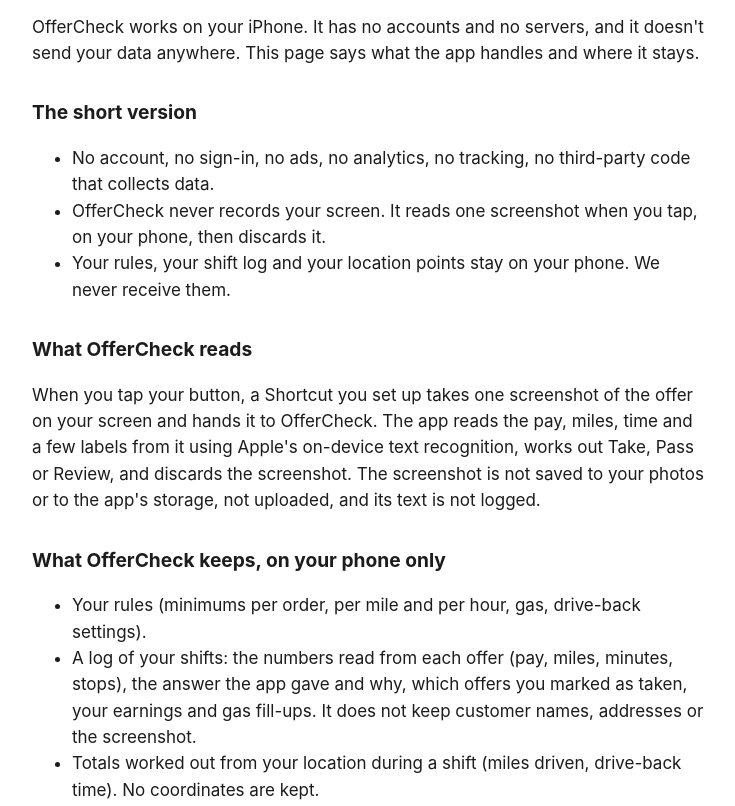
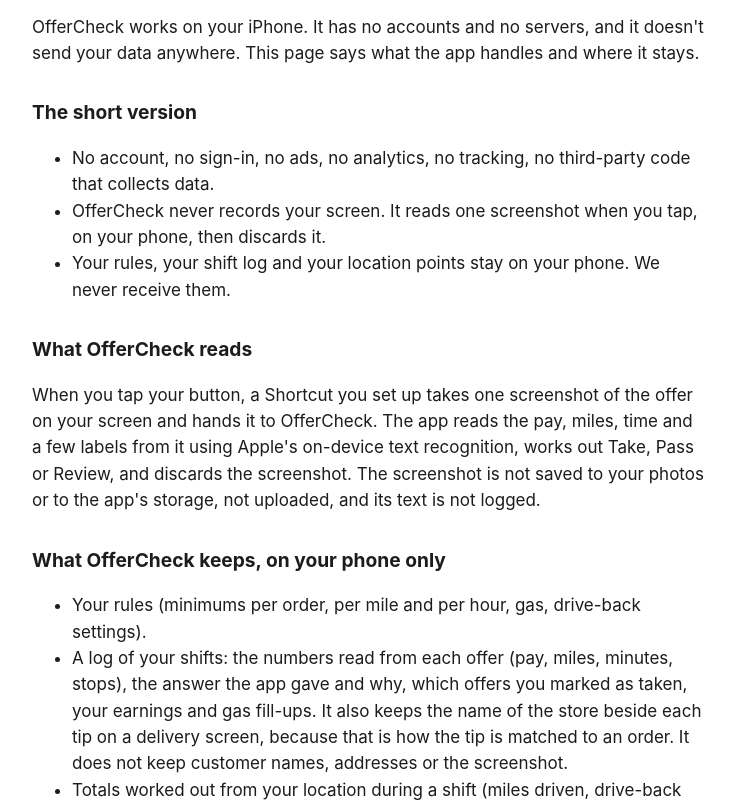
Before and after one commit to depsmith5802/offercheck-site, a plain HTML site: page privacy.html in a window 1280 px wide. Shown: the part 135-941 px from the top of the page, without its empty margins (272-1007 px from the left). Drawn offline with Linux system fonts and the light colour scheme.

Commit message:
Privacy: say the store name beside each tip is kept

```diff
--- a/privacy.html
+++ b/privacy.html
@@ -28,7 +28,7 @@ a{color:#0a84ff}
 <h2>What OfferCheck keeps, on your phone only</h2>
 <ul>
 <li>Your rules (minimums per order, per mile and per hour, gas, drive-back settings).</li>
-<li>A log of your shifts: the numbers read from each offer (pay, miles, minutes, stops), the answer the app gave and why, which offers you marked as taken, your earnings and gas fill-ups. It does not keep customer names, addresses or the screenshot.</li>
+<li>A log of your shifts: the numbers read from each offer (pay, miles, minutes, stops), the answer the app gave and why, which offers you marked as taken, your earnings and gas fill-ups. It also keeps the name of the store beside each tip on a delivery screen, because that is how the tip is matched to an order. It does not keep customer names, addresses or the screenshot.</li>
 <li>Totals worked out from your location during a shift (miles driven, drive-back time). No coordinates are kept.</li>
 </ul>
 <p>Deleting a shift in the app removes it. Deleting the app removes everything it stored.</p>
```
